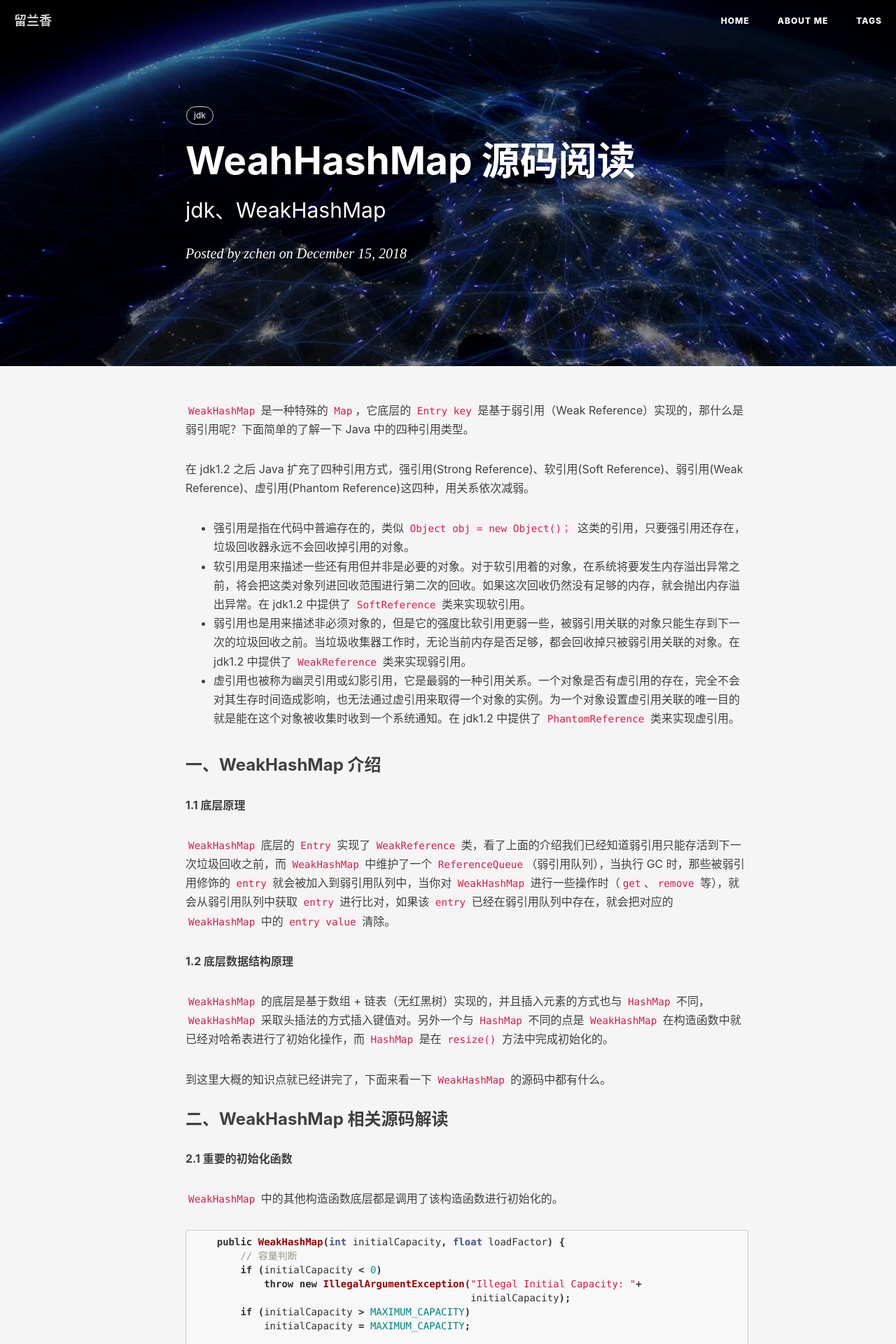
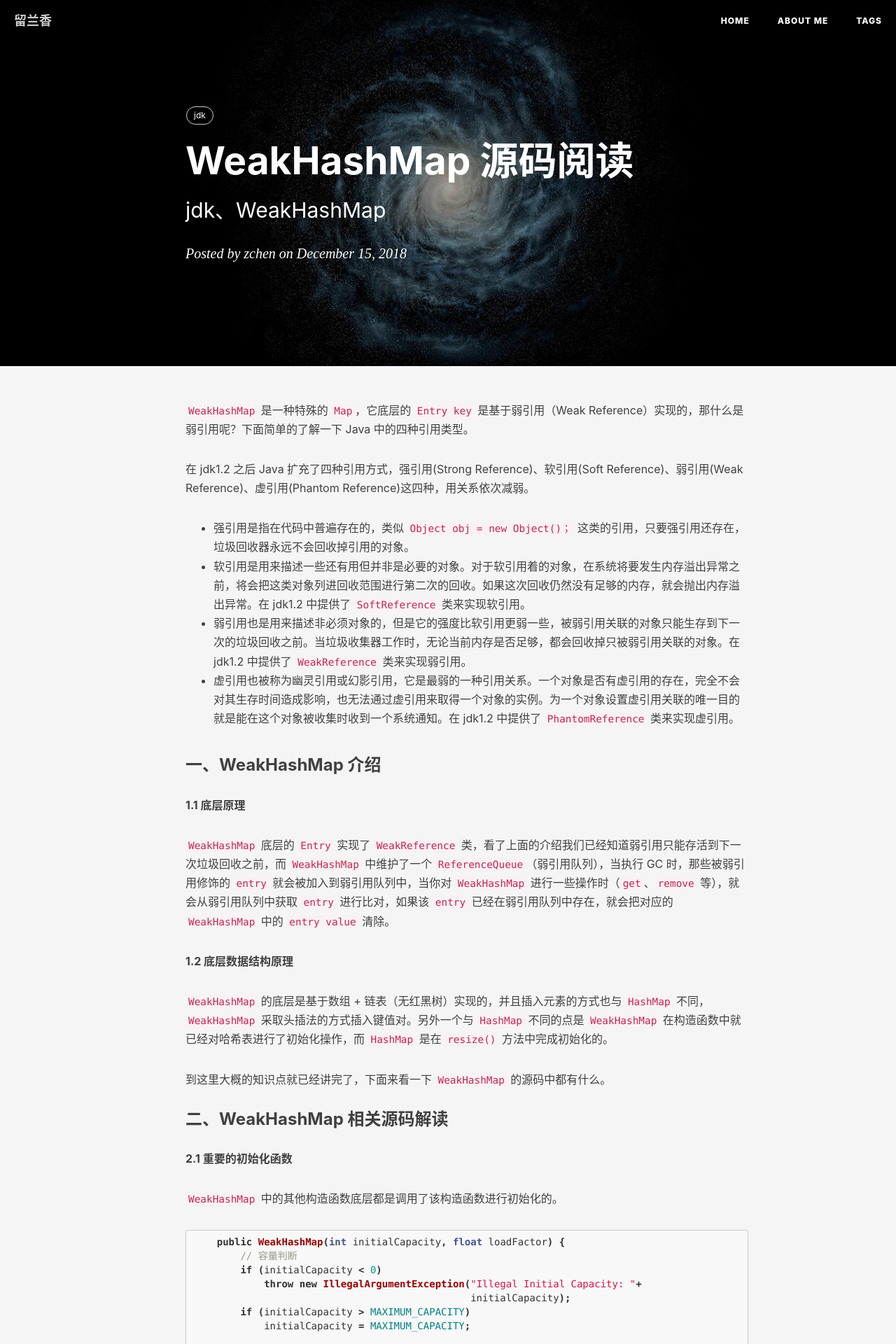
Before and after one commit to zchen96/zchen96.github.io, a Jekyll site: the page built from _posts/2018-12-15-WeakHashMap 源码阅读.md, in a window 1280 px wide. Shown: the top 1920 px of the page at 70% size. Built offline with Jekyll 4.4.1, drawn with Linux system fonts in a browser that asks for light colours; nearby versions of some CDN libraries; comment, search, counter and statistics services are not loaded.

Commit message:
update background image

```diff
--- a/_posts/2018-12-15-WeakHashMap 源码阅读.md
+++ b/_posts/2018-12-15-WeakHashMap 源码阅读.md
@@ -1,10 +1,10 @@
 ---
 layout:     post
-title:      WeahHashMap 源码阅读
+title:      WeakHashMap 源码阅读
 subtitle:   jdk、WeakHashMap
 date:       2018-12-15
 author:     zchen
-header-img: img/post-bg-os-metro.jpg
+header-img: img/post-bg-universe.jpg
 catalog: true
 tags:
     - jdk
```
Also changed, not shown: _posts/2018-12-17-HashMap 初始化与扩容机制.md (+1 -3 lines).
